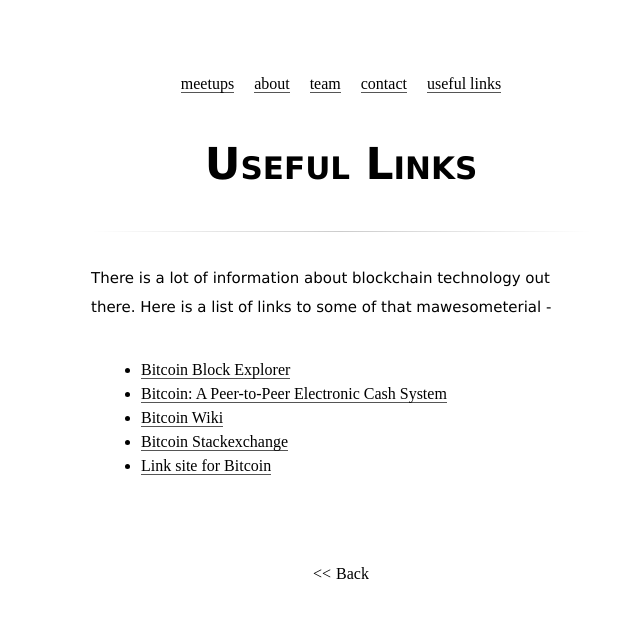
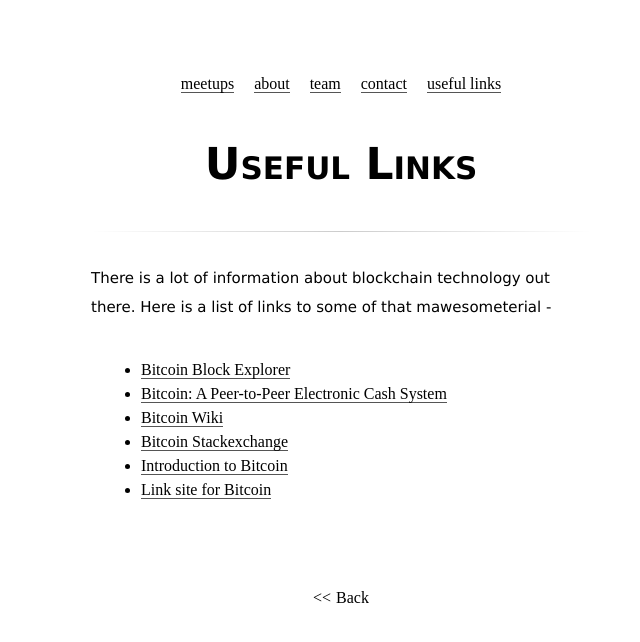
Before and after one commit to big-org/big-org.github.io, a Jekyll site: the page built from links.md, in a window 1280 px wide. Shown: the top 642 px of the page, without its empty margins (299-939 px from the left). Built offline with Jekyll 4.4.1, drawn with Linux system fonts in a browser that asks for light colours.

Commit message:
Added a basics tutorial link

```diff
--- a/links.md
+++ b/links.md
@@ -9,4 +9,5 @@
 * [Bitcoin: A Peer-to-Peer Electronic Cash System](http://fermatslibrary.com/s/bitcoin "Fermat's library - Bitcoin paper")
 * [Bitcoin Wiki](https://en.bitcoin.it/wiki/Main_Page "Bitcoin Wiki")
 * [Bitcoin Stackexchange](http://bitcoin.stackexchange.com/ "Bitcoin Stackexchange")
+* [Introduction to Bitcoin](https://www.khanacademy.org/economics-finance-domain/core-finance/money-and-banking/bitcoin/v/bitcoin-what-is-it "Khan Academy Bitcoin Intro")
 * [Link site for Bitcoin](https://github.com/igorbarinov/awesome-bitcoin "Bitcoin Links")
```
